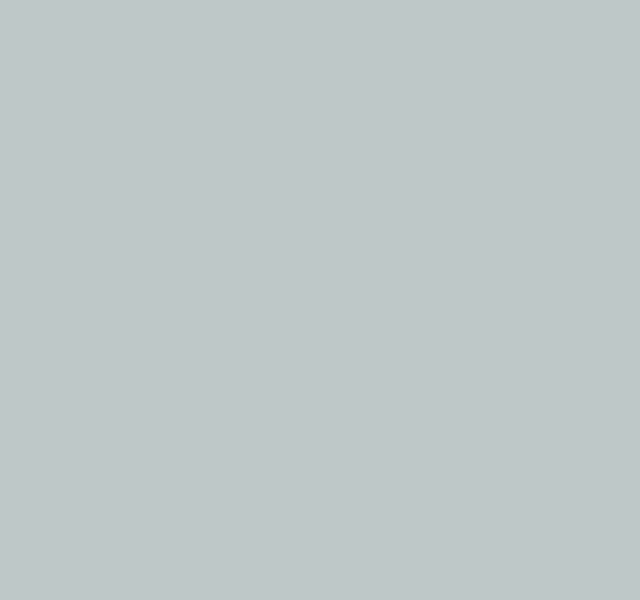
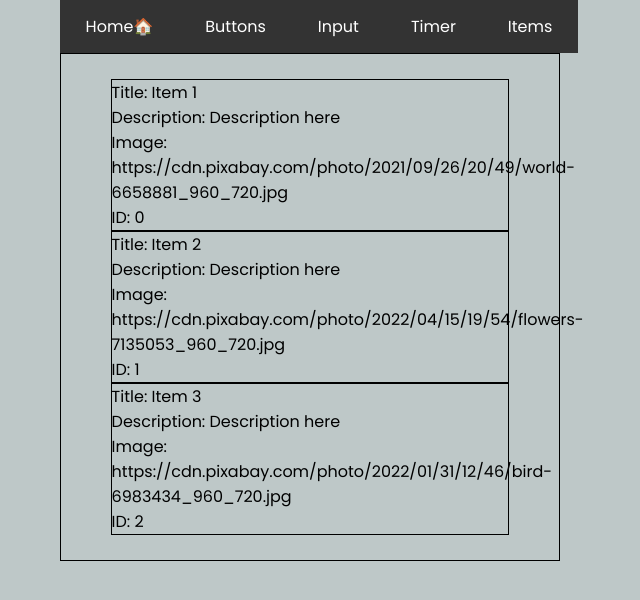
Before and after one commit to nellipelkonen/kodarit-react-demo, a React (Create React App) app in the folder newproject/: page /items in a window 1280 px wide. Before the commit this address had no page. Shown: the top 600 px of the page, without its empty margins (321-961 px from the left). Built offline with nearby package versions, Linux system fonts and the light colour scheme.

Commit message:
item list

```diff
--- a/newproject/src/App.css
+++ b/newproject/src/App.css
@@ -113,10 +113,6 @@ input[type=submit] {
   text-decoration: none;
 }
 
-.homelink {
-  margin-left: 25px;
-}
-
 .navlink a:hover {
   background-color: #111;
 }
@@ -131,6 +127,10 @@ input[type=submit] {
 
 .homelist {
   margin-left: 20px;
+}
+
+.itemparent {
+  border: 1px solid black;
 }
 
 .btn-delete {
--- a/newproject/src/App.js
+++ b/newproject/src/App.js
@@ -4,6 +4,7 @@ import { Layout }from "./pages/Layout";
 import { Home } from "./pages/Home";
 import { Button } from './pages/Button';
 import { Timer } from './pages/Timer';
+import { Items } from './pages/Items';
 import { InputTutorial } from './pages/Input';
 import ReactDOM from "react-dom/client";
 import { BrowserRouter, Routes, Route } from "react-router-dom";
@@ -21,6 +22,7 @@ function App() {
           <Route path='input' element={<InputTutorial />} />
           <Route path='button' element={<Button />} />
           <Route path='timer' element={<Timer />} />
+          <Route path='items' element={<Items />} />
         </Route>
       </Routes>
     </div>
--- /dev/null
+++ b/newproject/src/Items.js
@@ -0,0 +1,22 @@
+export const items = [
+    {
+        img: 'https://cdn.pixabay.com/photo/2021/09/26/20/49/world-6658881_960_720.jpg',
+        title: 'Item 1',
+        description: 'Description here',
+        id: 0,
+    },
+
+    {
+        img: 'https://cdn.pixabay.com/photo/2022/04/15/19/54/flowers-7135053_960_720.jpg',
+        title: 'Item 2',
+        description: 'Description here',
+        id: 1,
+    },
+
+    {
+        img: 'https://cdn.pixabay.com/photo/2022/01/31/12/46/bird-6983434_960_720.jpg',
+        title: 'Item 3',
+        description: 'Description here',
+        id: 2,
+    },
+]
--- /dev/null
+++ b/newproject/src/pages/Item.jsx
@@ -0,0 +1,15 @@
+import React from "react";
+
+export const Item = (props) => {
+    return (
+        <div className="">
+            <div className="itemparent">
+                <p>Title: {props.title}</p>
+                <p>Description: {props.description}</p>
+                <p>Image: {props.img}</p>
+                <p>ID: {props.id}</p>
+            </div>
+        </div>
+    );
+}
+export default Item;
--- /dev/null
+++ b/newproject/src/pages/Items.jsx
@@ -0,0 +1,14 @@
+import React from "react";
+import { Item } from './Item';
+import { items } from '../Items';
+
+export const Items = () => {
+    return (
+        <div className="maincontent">
+            {
+                items.map(({title, description, img, id}) => <Item title={title} description={description} img={img} id={id} />)
+            }
+        </div>
+    );
+}
+export default Items;
--- a/newproject/src/pages/layout.jsx
+++ b/newproject/src/pages/layout.jsx
@@ -7,7 +7,7 @@ export const Layout = () => {
       <nav className="nav">
         <ul className="navlist">
           <li className="navlink">
-            <Link className="homelink" to="/">Home🏠 </Link>
+            <Link to="/">Home🏠 </Link>
           </li>
           <li className="navlink">
             <Link to="/button">Buttons</Link>
@@ -17,6 +17,9 @@ export const Layout = () => {
           </li>
           <li className="navlink">
             <Link to="/timer">Timer</Link>
+          </li>
+          <li className="navlink">
+            <Link to="/items">Items</Link>
           </li>
         </ul>
       </nav>
```
